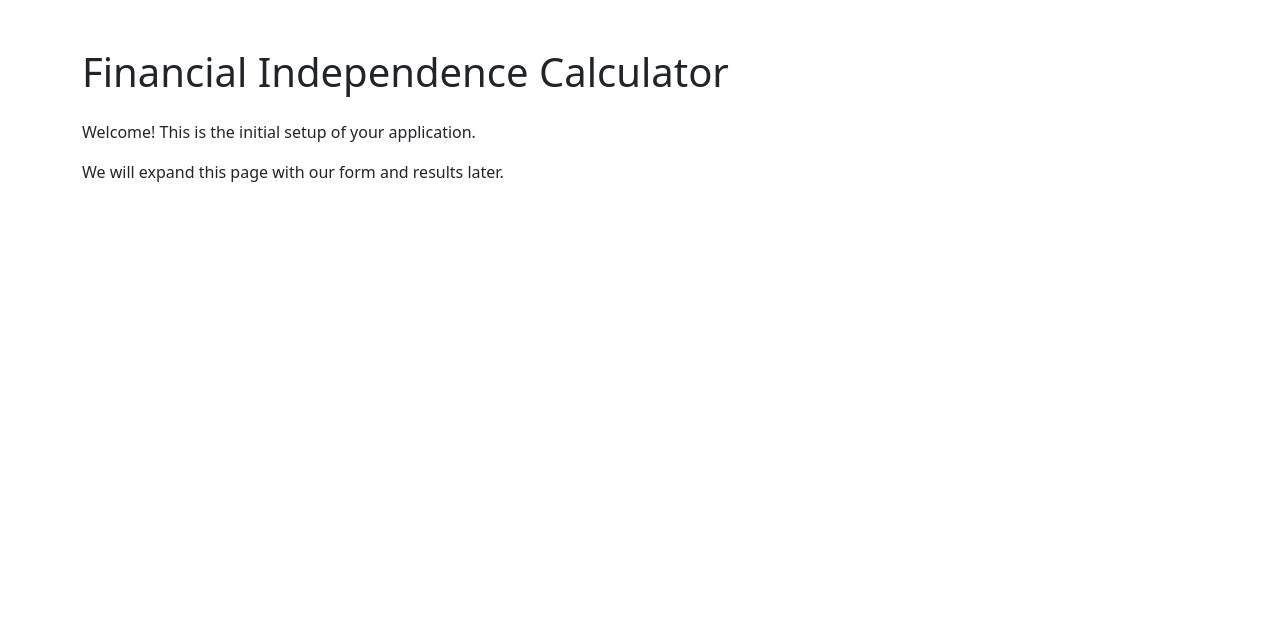
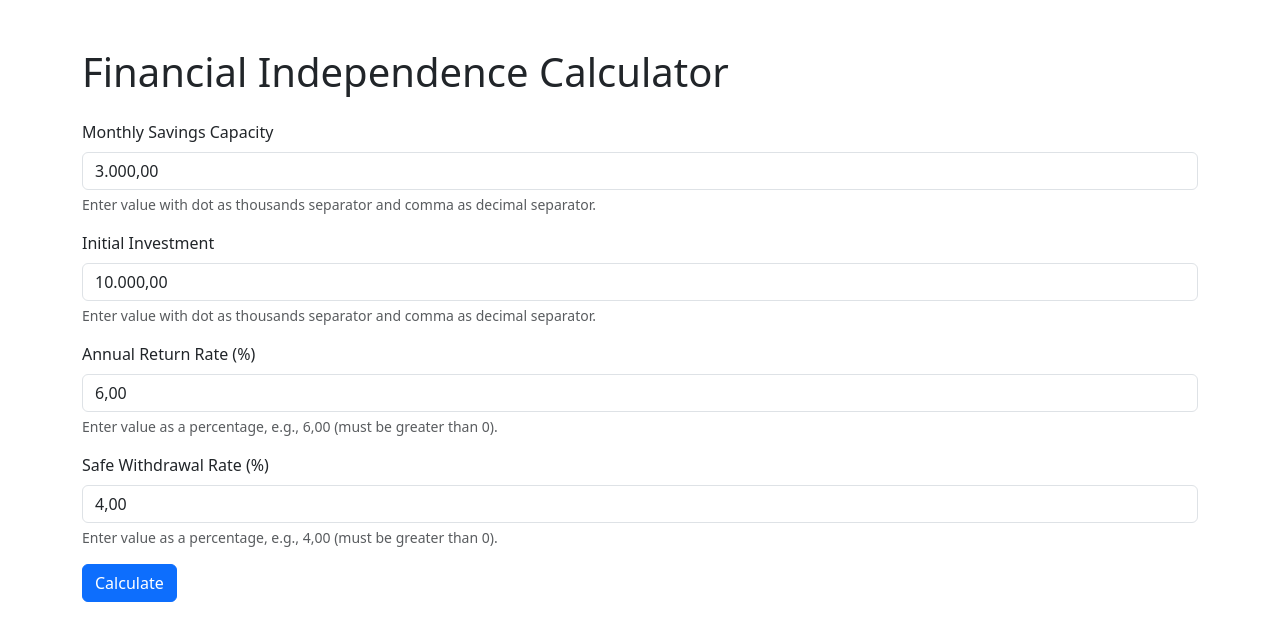
Before and after one commit to augustosouza8/financial-independence-app, a Flask app: page / in a window 1280 px wide. Shown: the top 641 px of the page. Run offline with Flask 3, Linux system fonts and the light colour scheme.

Commit message:
Version 1.0 of the website with basic user inputs and monthly passive income calculus

```diff
--- a/app.py
+++ b/app.py
@@ -1,21 +1,131 @@
 # app.py
-from flask import Flask, render_template
+from flask import Flask, render_template, request, redirect, flash, url_for, session
 
 # Initialize the Flask application
 app = Flask(__name__)
+app.secret_key = 'your_secret_key_here'  # Replace with a secure key in production
 
-# Set a secret key for session management and flash messages.
-# In a production environment, use a secure and unpredictable key.
-app.secret_key = 'your_secret_key_here'
+
+def parse_localized_number(s):
+    """
+    Converts a localized number string (e.g., "1.234,56") to a float.
+    Assumes dot (.) is used as the thousands separator and comma (,) as the decimal separator.
+    If the string is empty, returns 0.0.
+    """
+    if not s:
+        return 0.0
+    try:
+        s = s.replace('.', '').replace(',', '.')
+        return float(s)
+    except ValueError:
+        return None
+
+
+def format_currency(value):
+    """
+    Formats a float into a currency string with dot as thousands separator and comma as decimal separator.
+    For example, 1234.56 becomes "1.234,56".
+    """
+    formatted = f"{value:,.2f}"  # Example: "1,234.56"
+    # Swap the separators: temporarily replace commas, then periods, then the temporary marker.
+    formatted = formatted.replace(',', 'TEMP').replace('.', ',').replace('TEMP', '.')
+    return formatted
+
 
 @app.route('/')
 def index():
     """
-    Home route that renders the main page.
+    Home route that renders the main page with the input form.
+    Uses session values if they exist, otherwise defaults.
     """
-    return render_template('index.html')
+    monthly_savings = session.get('monthly_savings', '3.000,00')
+    initial_investment = session.get('initial_investment', '10.000,00')
+    annual_rate = session.get('annual_rate', '6,00')
+    safe_withdrawal_rate = session.get('safe_withdrawal_rate', '4,00')
+    return render_template('index.html',
+                           monthly_savings=monthly_savings,
+                           initial_investment=initial_investment,
+                           annual_rate=annual_rate,
+                           safe_withdrawal_rate=safe_withdrawal_rate)
+
+
+@app.route('/calculate', methods=['POST'])
+def calculate():
+    """
+    Route to process form submission:
+    - Retrieves and validates inputs.
+    - Stores the submitted values in session so they persist when returning to the form.
+    - Calculates future value and monthly passive income using discrete compounding.
+    - Renders the results page.
+    """
+    # Retrieve form values and remove any extra whitespace.
+    monthly_savings_str = request.form.get('monthly_savings', '').strip()
+    initial_investment_str = request.form.get('initial_investment', '').strip()
+    annual_rate_str = request.form.get('annual_rate', '').strip()
+    safe_withdrawal_rate_str = request.form.get('safe_withdrawal_rate', '').strip()
+
+    # Store submitted values in session (or default if empty)
+    session['monthly_savings'] = monthly_savings_str if monthly_savings_str else "3.000,00"
+    session['initial_investment'] = initial_investment_str if initial_investment_str else "10.000,00"
+    session['annual_rate'] = annual_rate_str if annual_rate_str else "6,00"
+    session['safe_withdrawal_rate'] = safe_withdrawal_rate_str if safe_withdrawal_rate_str else "4,00"
+
+    # Convert localized strings to float values for calculations.
+    monthly_savings = parse_localized_number(monthly_savings_str) if monthly_savings_str else 0.0
+    initial_investment = parse_localized_number(initial_investment_str) if initial_investment_str else 0.0
+    annual_rate = parse_localized_number(annual_rate_str) if annual_rate_str else None
+    safe_withdrawal_rate = parse_localized_number(safe_withdrawal_rate_str) if safe_withdrawal_rate_str else 4.0
+
+    # Validate Annual Return Rate (must be greater than 0)
+    if annual_rate is None or annual_rate <= 0:
+        flash("Please enter a valid Annual Return Rate greater than 0.", "danger")
+        return redirect(url_for('index'))
+
+    # Validate Safe Withdrawal Rate (must be greater than 0)
+    if safe_withdrawal_rate is None or safe_withdrawal_rate <= 0:
+        flash("Please enter a valid Safe Withdrawal Rate greater than 0.", "danger")
+        return redirect(url_for('index'))
+
+    # Ensure that at least one of Monthly Savings or Initial Investment is provided.
+    if monthly_savings <= 0 and initial_investment <= 0:
+        flash("Please provide a value for either Monthly Savings or Initial Investment.", "danger")
+        return redirect(url_for('index'))
+
+    # Calculate the monthly interest rate using discrete compounding:
+    # r = (1 + annual_rate/100)^(1/12) - 1
+    monthly_rate = (1 + annual_rate / 100) ** (1 / 12) - 1
+
+    # Define investment durations in years.
+    durations = [10, 20, 30, 40]
+    results = []
+
+    for years in durations:
+        n = years * 12  # total number of months
+        try:
+            # Calculate the Future Value (FV):
+            # FV = PV*(1 + r)^n + PMT * (((1 + r)^n - 1) / r)
+            fv = initial_investment * (1 + monthly_rate) ** n + \
+                 monthly_savings * (((1 + monthly_rate) ** n - 1) / monthly_rate)
+        except ZeroDivisionError:
+            flash("An error occurred during calculation (division by zero).", "danger")
+            return redirect(url_for('index'))
+
+        # Calculate Monthly Passive Income using the provided safe withdrawal rate:
+        # monthly_income = FV * ((safe_withdrawal_rate/100) / 12)
+        monthly_income = fv * ((safe_withdrawal_rate / 100) / 12)
+
+        results.append({
+            "years": years,
+            "future_value": format_currency(fv),
+            "monthly_income": format_currency(monthly_income)
+        })
+
+    return render_template('result.html', results=results,
+                           monthly_savings=session['monthly_savings'],
+                           initial_investment=session['initial_investment'],
+                           annual_rate=session['annual_rate'],
+                           safe_withdrawal_rate=session['safe_withdrawal_rate'])
+
 
 if __name__ == '__main__':
-    # Run the app in debug mode for development.
-    # Remove debug=True when deploying to production.
     app.run(debug=True, port=5001)
--- a/requirements.txt
+++ b/requirements.txt
@@ -5,3 +5,4 @@ itsdangerous==2.2.0
 Jinja2==3.1.5
 MarkupSafe==3.0.2
 Werkzeug==3.1.3
+gunicorn==23.0.0
--- a/templates/index.html
+++ b/templates/index.html
@@ -11,8 +11,42 @@
   <body>
     <div class="container mt-5">
       <h1 class="mb-4">Financial Independence Calculator</h1>
-      <p>Welcome! This is the initial setup of your application.</p>
-      <p>We will expand this page with our form and results later.</p>
+
+      <!-- Flash messages for error notifications -->
+      {% with messages = get_flashed_messages(with_categories=true) %}
+        {% if messages %}
+          {% for category, message in messages %}
+            <div class="alert alert-{{ category }} alert-dismissible fade show" role="alert">
+              {{ message }}
+              <button type="button" class="btn-close" data-bs-dismiss="alert" aria-label="Close"></button>
+            </div>
+          {% endfor %}
+        {% endif %}
+      {% endwith %}
+
+      <form action="{{ url_for('calculate') }}" method="POST">
+        <div class="mb-3">
+          <label for="monthly_savings" class="form-label">Monthly Savings Capacity</label>
+          <input type="text" class="form-control" id="monthly_savings" name="monthly_savings" placeholder="" value="{{ monthly_savings }}">
+          <div class="form-text">Enter value with dot as thousands separator and comma as decimal separator.</div>
+        </div>
+        <div class="mb-3">
+          <label for="initial_investment" class="form-label">Initial Investment</label>
+          <input type="text" class="form-control" id="initial_investment" name="initial_investment" placeholder="" value="{{ initial_investment }}">
+          <div class="form-text">Enter value with dot as thousands separator and comma as decimal separator.</div>
+        </div>
+        <div class="mb-3">
+          <label for="annual_rate" class="form-label">Annual Return Rate (%)</label>
+          <input type="text" class="form-control" id="annual_rate" name="annual_rate" placeholder="" value="{{ annual_rate }}" required>
+          <div class="form-text">Enter value as a percentage, e.g., 6,00 (must be greater than 0).</div>
+        </div>
+        <div class="mb-3">
+          <label for="safe_withdrawal_rate" class="form-label">Safe Withdrawal Rate (%)</label>
+          <input type="text" class="form-control" id="safe_withdrawal_rate" name="safe_withdrawal_rate" placeholder="" value="{{ safe_withdrawal_rate }}" required>
+          <div class="form-text">Enter value as a percentage, e.g., 4,00 (must be greater than 0).</div>
+        </div>
+        <button type="submit" class="btn btn-primary">Calculate</button>
+      </form>
     </div>
     <!-- Bootstrap JS and dependencies -->
     <script src="https://cdn.jsdelivr.net/npm/bootstrap@5.3.0/dist/js/bootstrap.bundle.min.js"></script>
```
Also changed, not shown: templates/result.html (added, +49 -0 lines).
